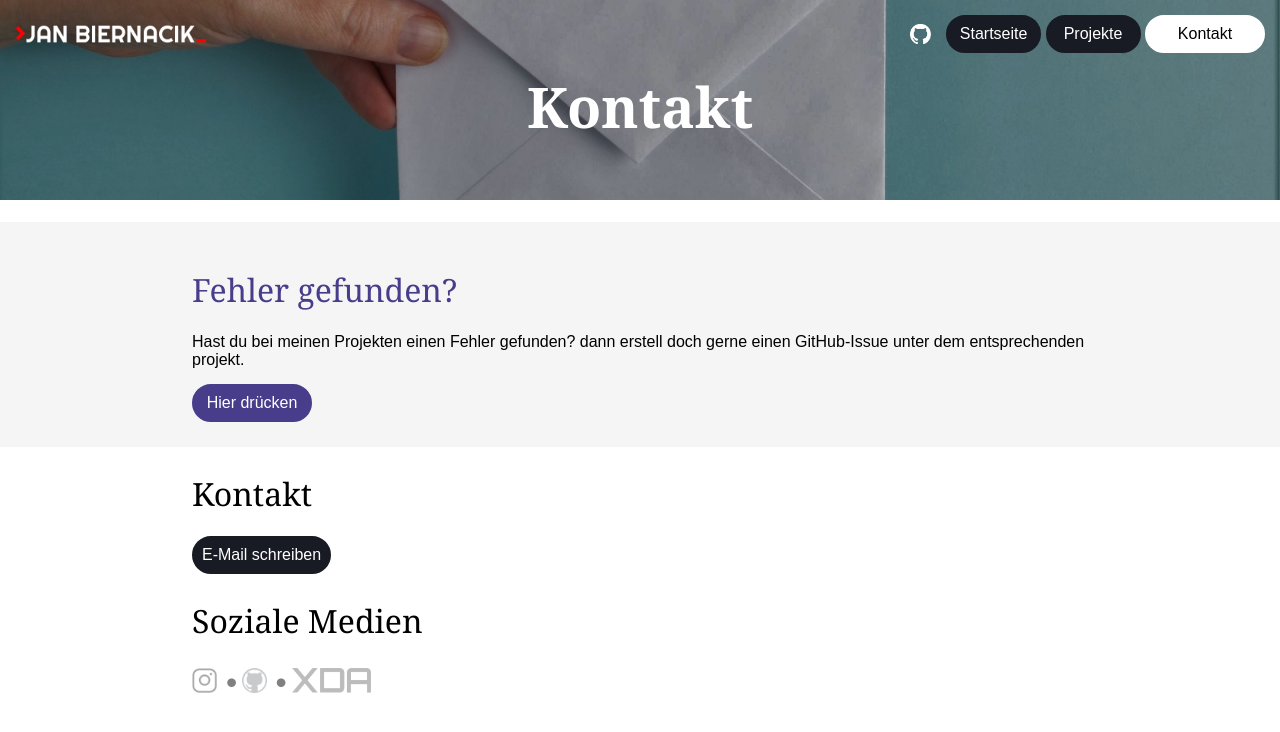
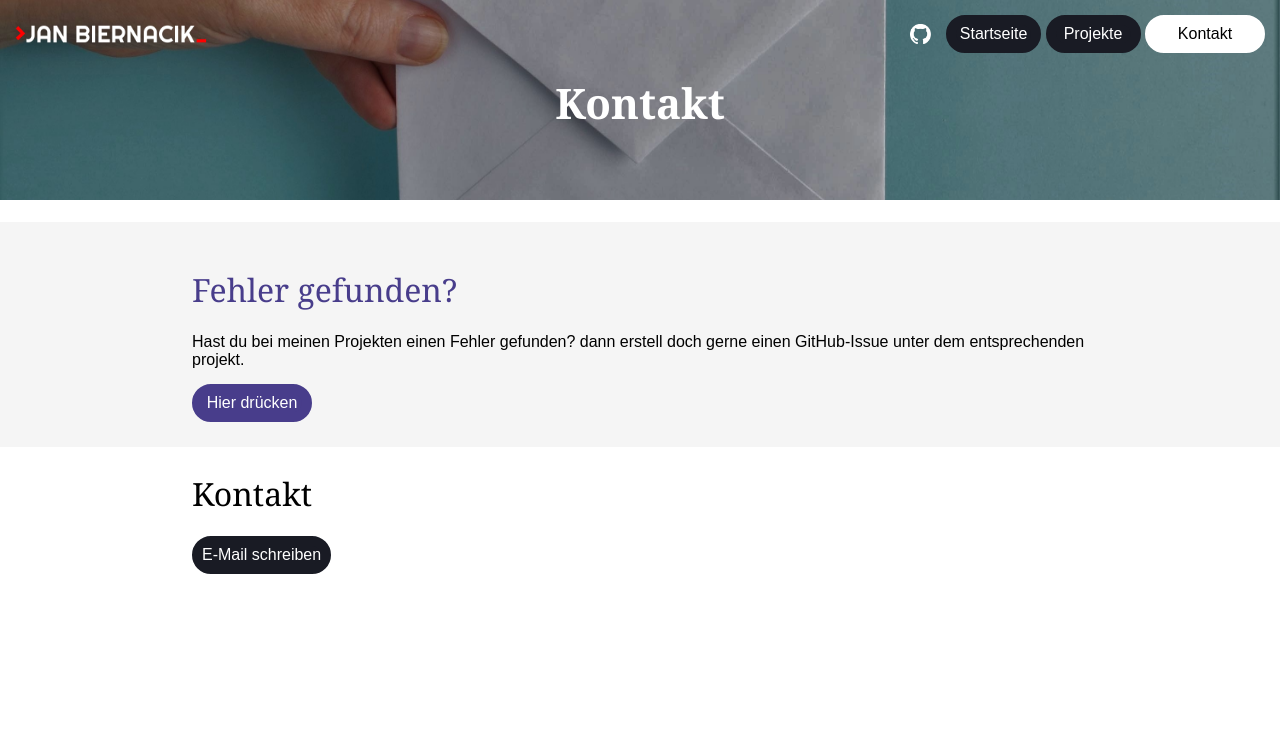
Before and after one commit to JBNCK/jbnck.github.io-old, a plain HTML site: page de/kontakt.html in a window 1280 px wide. Drawn offline with Linux system fonts and the light colour scheme.

Commit message:
Visual adjustments

```diff
--- a/de/kontakt.html
+++ b/de/kontakt.html
@@ -58,12 +58,12 @@
                 <h1 class="thin_header">Kontakt</h1>
                 <a href="mailto: contact@janbiernacik.com" class="main_stripe_button main_stripe_button_grey">E-Mail schreiben</a>
             </div>
-            <div class="main_box">
+            <!--<div class="main_box">
                 <h1 class="thin_header">Soziale Medien</h1>
                 <img alt="instagram" onclick="window.location.href = 'https://instagram.com/janbnck'" src="../media/instragram_grey.png" class="main_box_social"><a style="color: grey; font-size: 32px;"> &bull;</a>
                 <img alt="github" onclick="window.location.href = 'https://github.com/JBNCK'" src="../media/github_grey.png" class="main_box_social"><a style="color: grey; font-size: 32px;"> &bull;</a>
                 <img alt="xda" onclick="window.location.href = 'https://forum.xda-developers.com/m/janboygamer23.10369939/'" src="../media/Xda_logo.svg.png" class="main_box_social">
-            </div>
+            </div>-->
         </main>
         <!--<footer>
 
--- a/stylesheet.css
+++ b/stylesheet.css
@@ -242,7 +242,7 @@ footer {
 }
 .banner_small_text {
     position: absolute;
-    top: 68px;
+    top: 74px;
     left: 50%;
     -ms-transform: translateY(-50%);
     transform: translateY(-50%);
@@ -252,7 +252,7 @@ footer {
     vertical-align: middle;
 }
 .banner_small_text_header {
-    font-size: 56px;
+    font-size: 42px;
     font-weight: bold;
     font-family: Georgia, 'Times New Roman', Times, serif;
 }
```
Also changed, not shown: de/index.html (+2 -2 lines).
